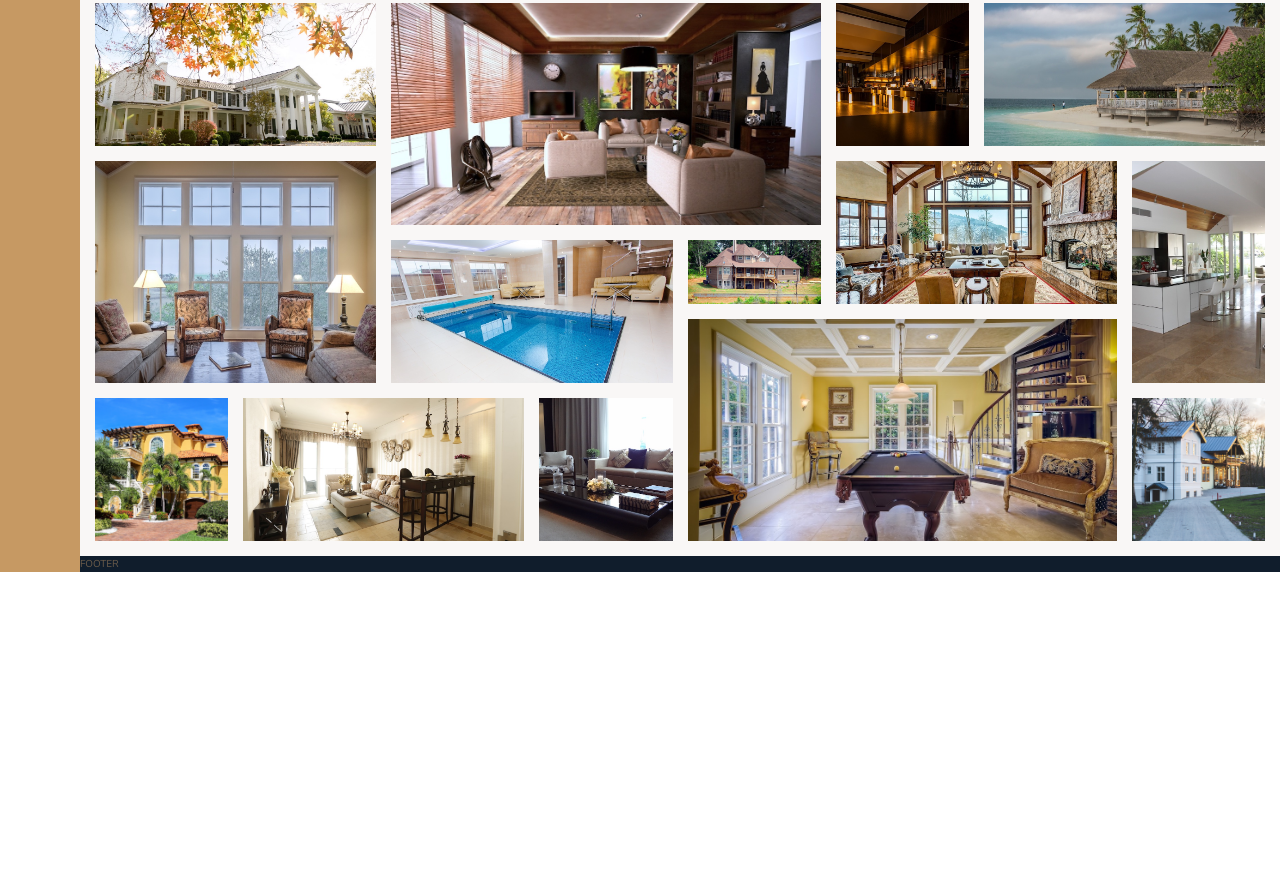
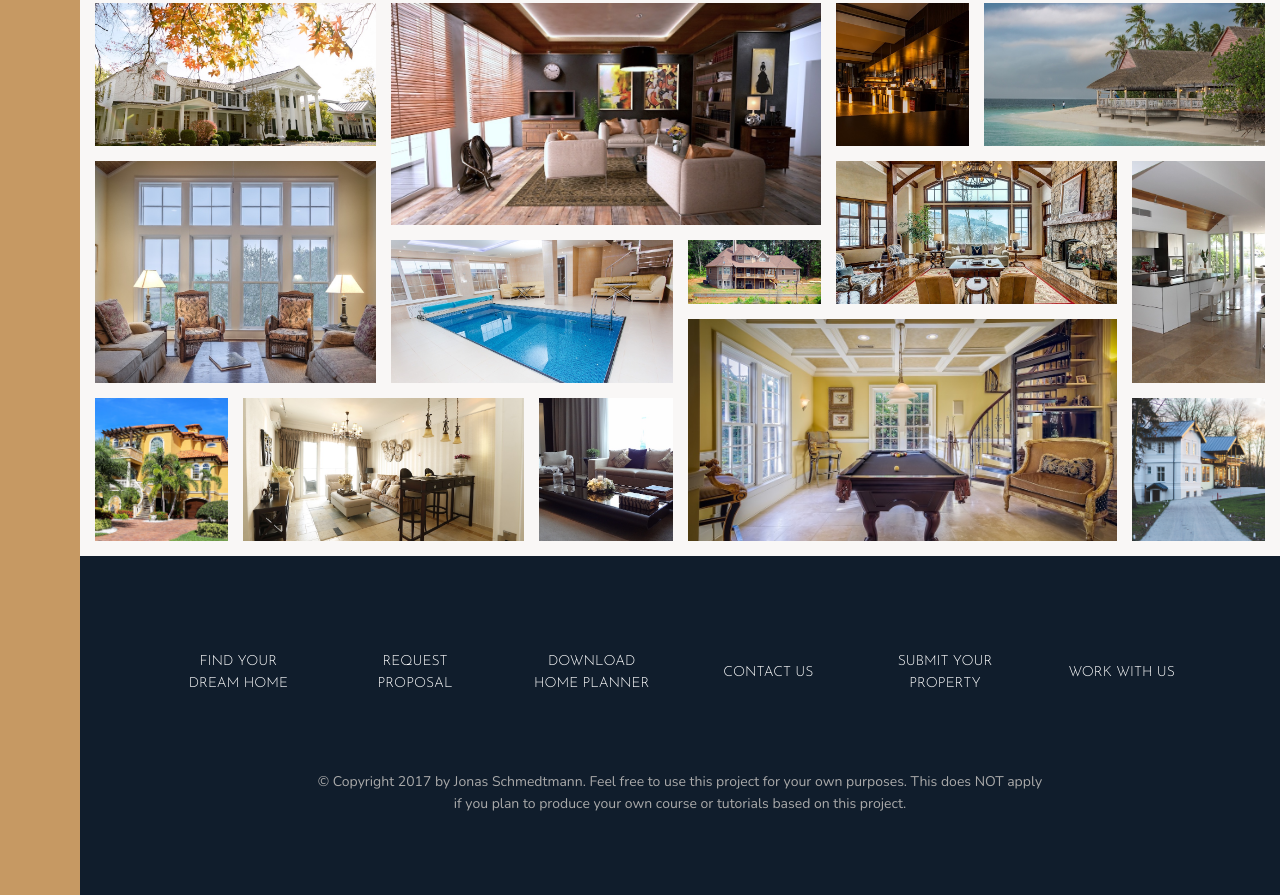
Before and after one commit to caarbelaezg/Nexter, a website: page index.html in a window 1280 px wide. Shown: the part 3166-4061 px from the top of the page. Before the commit the page ends 3738 px from the top, so only its background shows below. Drawn offline with nearby package versions, Linux system fonts and the light colour scheme.

Commit message:
footer with grids

```diff
--- a/index.html
+++ b/index.html
@@ -304,6 +304,18 @@
         <figure class="gallery__item gallery__item--14"><img src="img/gal-14.jpeg" alt="Gallery image 14" class="gallery__img"></figure>
     </section>
 
-    <div class="footer">FOOTER</div>
+    <div class="footer">
+        <ul class="nav">
+            <li class="nav__item"><a href="#" class="nav__link">Find your dream home</a></li>
+            <li class="nav__item"><a href="#" class="nav__link">Request proposal</a></li>
+            <li class="nav__item"><a href="#" class="nav__link">Download home planner</a></li>
+            <li class="nav__item"><a href="#" class="nav__link">Contact us</a></li>
+            <li class="nav__item"><a href="#" class="nav__link">Submit your property</a></li>
+            <li class="nav__item"><a href="#" class="nav__link">Work with us</a></li>
+        </ul>
+        <p class="copyright">
+            &copy; Copyright 2017 by Jonas Schmedtmann. Feel free to use this project for your own purposes. This does NOT apply if you plan to produce your own course or tutorials based on this project.
+        </p>
+    </div>
   </body>
 </html>
--- a/sass/_footer.scss
+++ b/sass/_footer.scss
@@ -1,4 +1,44 @@
-.footer{
-    background-color: $color-secondary;
-    grid-column: full-start/full-end;
+.footer {
+  background-color: $color-secondary;
+  grid-column: full-start/full-end;
+  padding: 8rem;
 }
+
+.nav {
+  list-style: none;
+  display: grid;
+  grid-template-columns: repeat(auto-fit, minmax(15rem, 1fr));
+  grid-gap: 2rem;
+  align-items: center;
+
+  &__link:link,
+  &__link:visited {
+    font-size: 1.4rem;
+    color: #fff;
+    text-decoration: none;
+    font-family: $font-display;
+    text-transform: uppercase;
+    text-align: center;
+    padding: 1.5rem;
+    display: block;
+
+    transition: all 0.2s;
+  }
+
+  &__link:hover,
+  &__link:active {
+    background-color: rgba(#fff, 0.05);
+    transform: translateY(-3px);
+  }
+}
+
+.copyright {
+  font-size: 1.4rem;
+
+  color: $color-grey-light-2;
+  margin-top: 6rem;
+  margin-right: auto;
+  margin-left: auto;
+  text-align: center;
+  width: 70%;
+}
```
Also changed, not shown: css/style.css.
